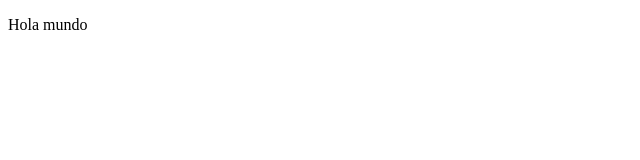
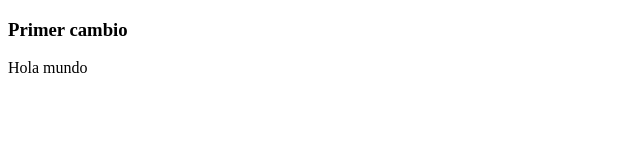
Before and after one commit to NachoFenix/git-curso, a plain HTML site: page index.html in a window 1280 px wide. Shown: the whole page, without its empty margins (0-640 px from the left). Drawn offline with Linux system fonts and the light colour scheme.

Commit message:
Ahora el index html cambio titulo

```diff
--- a/index.html
+++ b/index.html
@@ -3,9 +3,10 @@
 <head>
     <meta charset="UTF-8">
     <meta name="viewport" content="width=device-width, initial-scale=1.0">
-    <title>Document</title>
+    <title>Primer cambio</title>
 </head>
 <body>
+    <h3>Primer cambio</h3>
     <p>Hola mundo</p>
 </body>
 </html>
```
